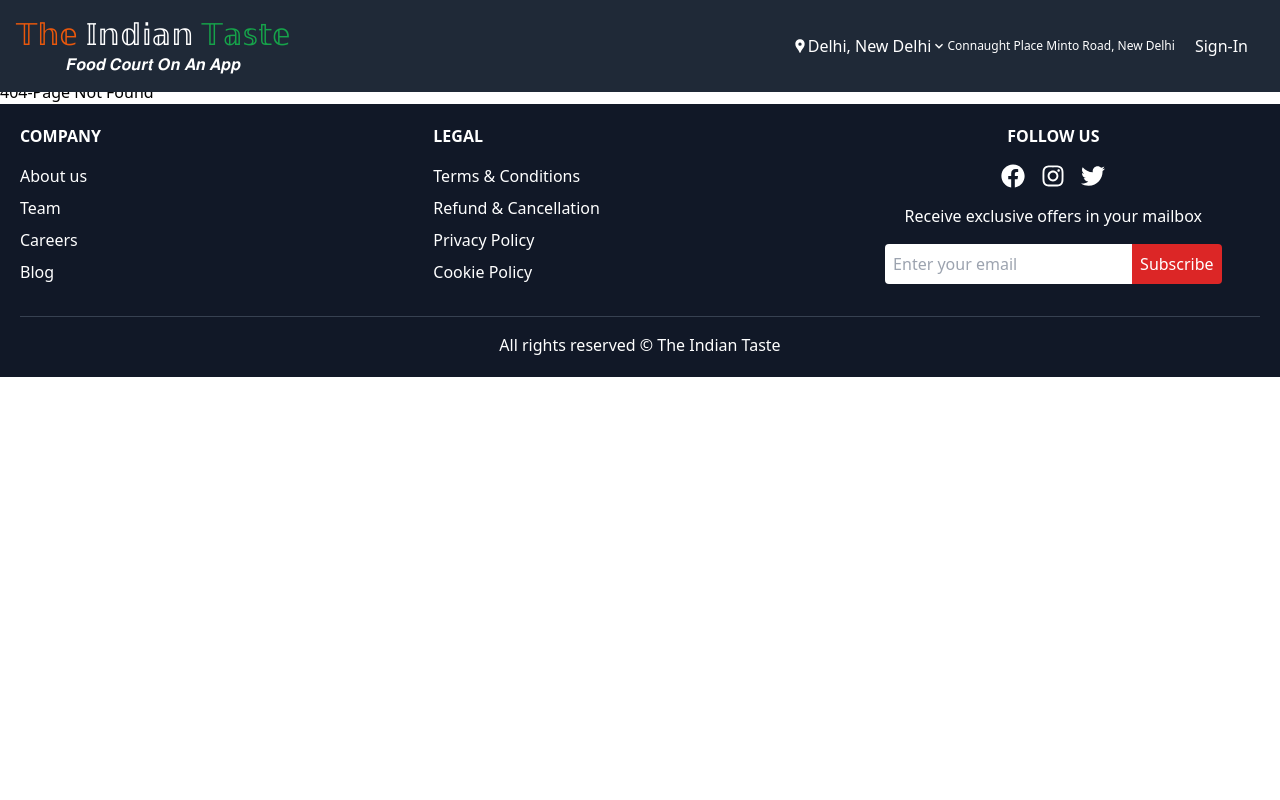
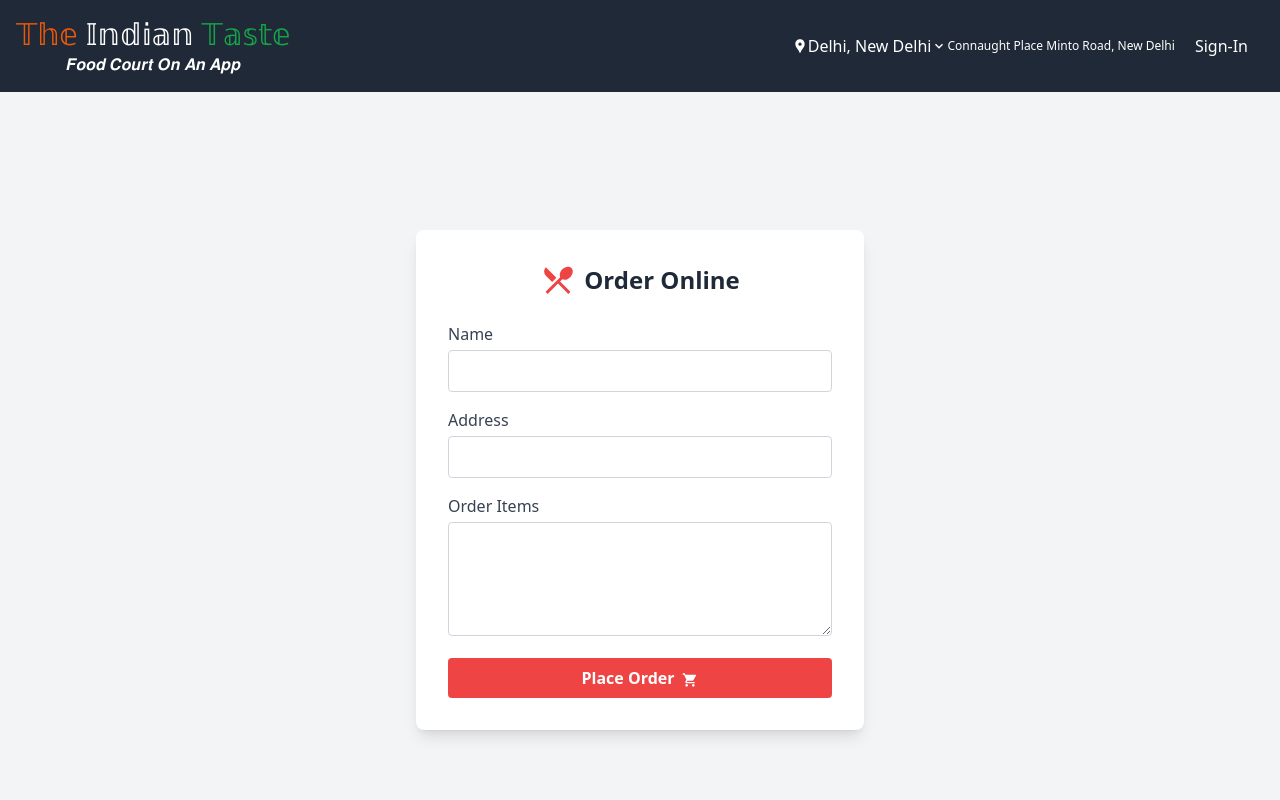
Before and after one commit to nvggupta/The-Indian-Taste, a React (Vite) app: page /onlineOrder in a window 1280 px wide. Shown: the top 800 px of the page. Built offline with nearby package versions, Linux system fonts and the light colour scheme.

Commit message:
last update

```diff
--- a/src/App.jsx
+++ b/src/App.jsx
@@ -11,6 +11,7 @@ import { useSelector } from "react-redux";
 import Footer from "./Components/Footer/Footer";
 import AI from "./Components/AI/AI";
 import Reservation from "./Components/ReservedYourTable/Reservation";
+import OrderOnline from "./Components/OrderOnline/OrderOnline";
 function App() {
   const [showDesc, setShowDesc] = useState(false);
   const values = useSelector((state) => state.Menu[3]);
@@ -41,6 +42,7 @@ function App() {
             <Route path="menu" element={<Menu descShow={descShow} />} />
             <Route path="/checkout" element={<Cart />} />
               <Route path="/reservation" element={<Reservation />}></Route>
+              <Route path="/onlineOrder" element={<OrderOnline />}></Route>
             <Route path="*" element={<PageNoteFOund />} />
           </Routes>
           <Footer />
--- a/src/Components/Header/Header.jsx
+++ b/src/Components/Header/Header.jsx
@@ -6,42 +6,67 @@ import { FaCartArrowDown } from "react-icons/fa6";
 import { IoIosLogOut } from "react-icons/io";
 import { IoMenu } from "react-icons/io5";
 import { Link } from "react-router-dom";
-import { useEffect, useState, useRef } from "react";
-import { doc, getDoc } from "firebase/firestore";
+import { useEffect, useState } from "react";
 import { auth, db } from "../FireBase/firebase";
 import { RxCross2 } from "react-icons/rx";
 import { useNavigate } from "react-router-dom";
-import useEnhancedEffect from "@mui/material/utils/useEnhancedEffect";
 import { useDispatch, useSelector } from "react-redux";
 import { clearUser } from "../MenuSlice/user";
 import { clear } from "toastr";
+
 function Header() {
   const navigate = useNavigate();
   const dispatch = useDispatch();
   const [profileData, setProfileData] = useState(null);
-  const humBurgerRef = useRef(null);
+  const [isMenuOpen, setIsMenuOpen] = useState(false);
   const userData = useSelector((state) => state.User);
+
   useEffect(() => {
     if (userData.email) {
       setProfileData(userData.email);
     }
-  }, []);
+  }, [userData]);
 
   const handleHumburgerMenu = () => {
-    humBurgerRef.current.style.display = "none";
+    setIsMenuOpen(false);
   };
 
   const openHumbburgerMenu = () => {
-    humBurgerRef.current.style.display = "block";
+    setIsMenuOpen(true);
   };
+
   const handleLogOut = () => {
     localStorage.removeItem("user");
     dispatch(clearUser());
     navigate("/login");
   };
+
   const handleSignIn = () => {
     navigate("/login");
   };
+
+  const UserLinks = () => (
+    <>
+      {userData.email ? (
+        <p className="mr-4 w-fit px-2 flex gap-5">
+          <span>Welcome {userData.displayName}</span>
+          <span className="cursor-pointer mr-4" onClick={handleLogOut}>
+            Logout
+          </span>
+          <Link to={"/checkout"}>
+            <FaCartArrowDown className="text-2xl" />
+          </Link>
+        </p>
+      ) : (
+        <Link to={"/login"}>
+          <span className="cursor-pointer mr-4" onClick={handleSignIn}>
+            Sign-In
+          </span>
+        </Link>
+      )}
+    </>
+  );
+
   return (
     <>
       <div className="h-20">
@@ -69,58 +94,27 @@ function Header() {
                 <p className="text-xs">Connaught Place Minto Road, New Delhi</p>
               </div>
               <div className="hidden sm:flex max-w-xl text-right items-center">
-                {userData.email ? (
-                  <p className="mr-4 w-fit px-2 flex gap-5">
-                    <span>Welcome {userData.displayName}</span>
-                    <span
-                      className="cursor-pointer mr-4"
-                      onClick={handleLogOut}
-                    >
-                      Logout
-                    </span>
-                    <Link to={"/checkout"}>
-                      <FaCartArrowDown className="text-2xl" />
-                    </Link>
-                  </p>
-                ) : (
-                  <Link to={'/login'}><span className="cursor-pointer mr-4" onClick={handleSignIn}>
-                    Sign-In
-                  </span></Link>
-                )}
+                <UserLinks />
               </div>
               <IoMenu
                 className="text-2xl cursor-pointer sm:hidden"
                 onClick={openHumbburgerMenu}
+                aria-label="Open Menu"
+                role="button"
               />
             </div>
           </div>
           <div
-            className="absolute right-2 bg-slate-100 top-[100px] w-full sm:w-1/5 hidden p-5"
-            ref={humBurgerRef}
+            className={`absolute right-2 bg-slate-100 top-[100px] w-full sm:w-1/5 p-5 ${isMenuOpen ? 'block' : 'hidden'}`}
           >
             <div className="flex flex-col gap-5 h-full w-full">
               <RxCross2
                 onClick={handleHumburgerMenu}
                 className="text-2xl self-end cursor-pointer"
+                aria-label="Close Menu"
+                role="button"
               />
-              <div className="flex items-center gap-5 text-xl cursor-pointer hover:bg-gray-200 p-2 rounded-md">
-                <IoIosLogOut />
-                <p>Log Out</p>
-              </div>
-              <div className="flex flex-col gap-5 text-xl">
-                <div className="flex items-center gap-5 cursor-pointer hover:bg-gray-200 p-2 rounded-md">
-                  <MdLocationPin />
-                  <p>Location</p>
-                </div>
-                <div className="flex items-center gap-5 cursor-pointer hover:bg-gray-200 p-2 rounded-md">
-                  <CiSearch />
-                  <p>Search</p>
-                </div>
-                <div className="flex items-center gap-5 cursor-pointer hover:bg-gray-200 p-2 rounded-md">
-                  <FaCartArrowDown />
-                  <p>Cart</p>
-                </div>
-              </div>
+              <UserLinks />
             </div>
           </div>
         </div>
--- a/src/Components/LandingPage/Landing.jsx
+++ b/src/Components/LandingPage/Landing.jsx
@@ -35,7 +35,7 @@ function Landing() {
           <div className="grid grid-cols-1 sm:grid-cols-3 gap-4 sm:gap-10 w-full max-w-3xl">
             <Link to={"/reservation"}><button className="btn bg-purple-600 text-white py-2 px-4 rounded-lg w-full transition duration-300 hover:bg-purple-800">Reserve Your Table Today</button></Link>
             {(loggedIn) ? <button onClick={handleLogin} className="btn bg-purple-600 text-white py-2 px-4 rounded-lg transition duration-300 hover:bg-purple-800">Explore Our Menu</button>: navigate('/login')}
-            <button disabled className="btn bg-purple-600 text-white py-2 px-4 rounded-lg transition duration-300 hover:bg-purple-800">Order Online for Home Delivery</button>
+           <Link to={'/onlineOrder'}> <button  className="btn bg-purple-600 text-white w-full py-2 px-4 rounded-lg transition duration-300 hover:bg-purple-800">Order Online for Home Delivery</button></Link>
           </div>
         </div>
       </div>
--- /dev/null
+++ b/src/Components/OrderOnline/OrderOnline.jsx
@@ -0,0 +1,50 @@
+import React from 'react';
+import { MdRestaurantMenu, MdShoppingCart } from 'react-icons/md';
+
+const OrderOnline = () => {
+  return (
+    <div className="min-h-screen flex items-center justify-center bg-gray-100">
+      <div className="w-full max-w-md p-8 bg-white rounded-lg shadow-lg">
+        <div className="flex items-center justify-center mb-6">
+          <MdRestaurantMenu className="text-4xl text-red-500" />
+          <h2 className="ml-2 text-2xl font-bold text-gray-800">Order Online</h2>
+        </div>
+        <form className="space-y-4">
+          <div>
+            <label htmlFor="name" className="block text-gray-700">Name</label>
+            <input
+              type="text"
+              id="name"
+              className="mt-1 w-full p-2 border border-gray-300 rounded focus:outline-none focus:ring-2 focus:ring-red-500"
+            />
+          </div>
+          <div>
+            <label htmlFor="address" className="block text-gray-700">Address</label>
+            <input
+              type="text"
+              id="address"
+              className="mt-1 w-full p-2 border border-gray-300 rounded focus:outline-none focus:ring-2 focus:ring-red-500"
+            />
+          </div>
+          <div>
+            <label htmlFor="items" className="block text-gray-700">Order Items</label>
+            <textarea
+              id="items"
+              className="mt-1 w-full p-2 border border-gray-300 rounded focus:outline-none focus:ring-2 focus:ring-red-500"
+              rows="4"
+            ></textarea>
+          </div>
+          <button
+            type="submit"
+            className="w-full py-2 px-4 bg-red-500 text-white font-semibold rounded hover:bg-red-600 focus:outline-none focus:ring-2 focus:ring-red-500"
+          >
+            Place Order
+            <MdShoppingCart className="inline ml-2" />
+          </button>
+        </form>
+      </div>
+    </div>
+  );
+};
+
+export default OrderOnline;
```
